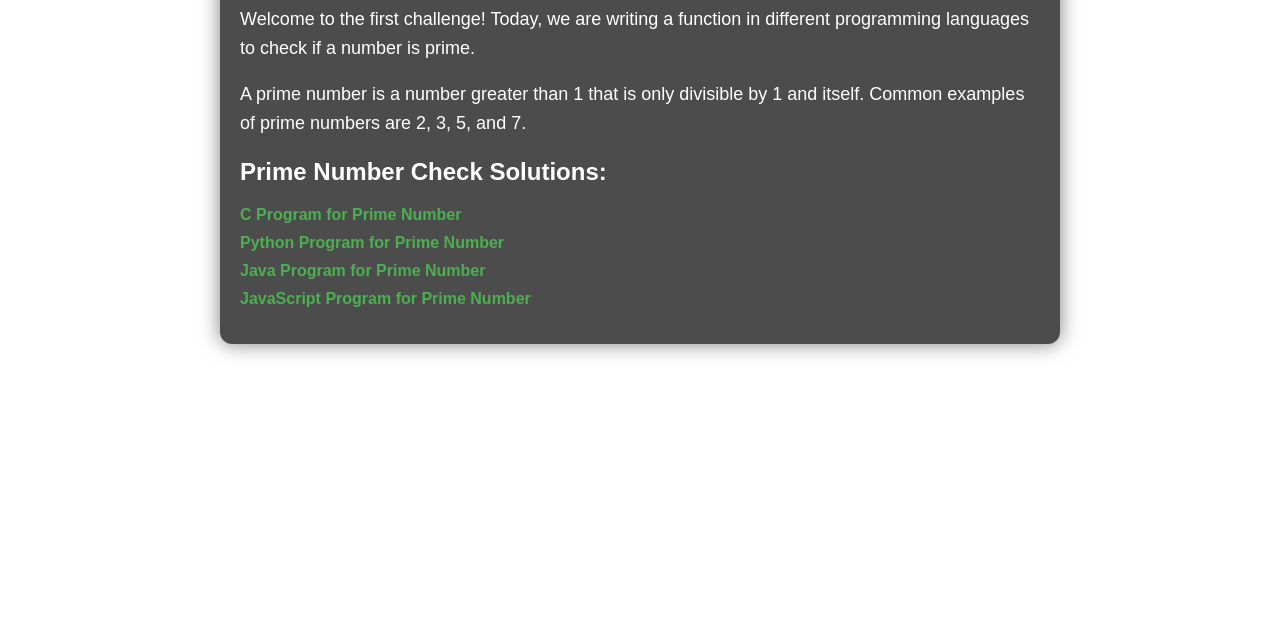
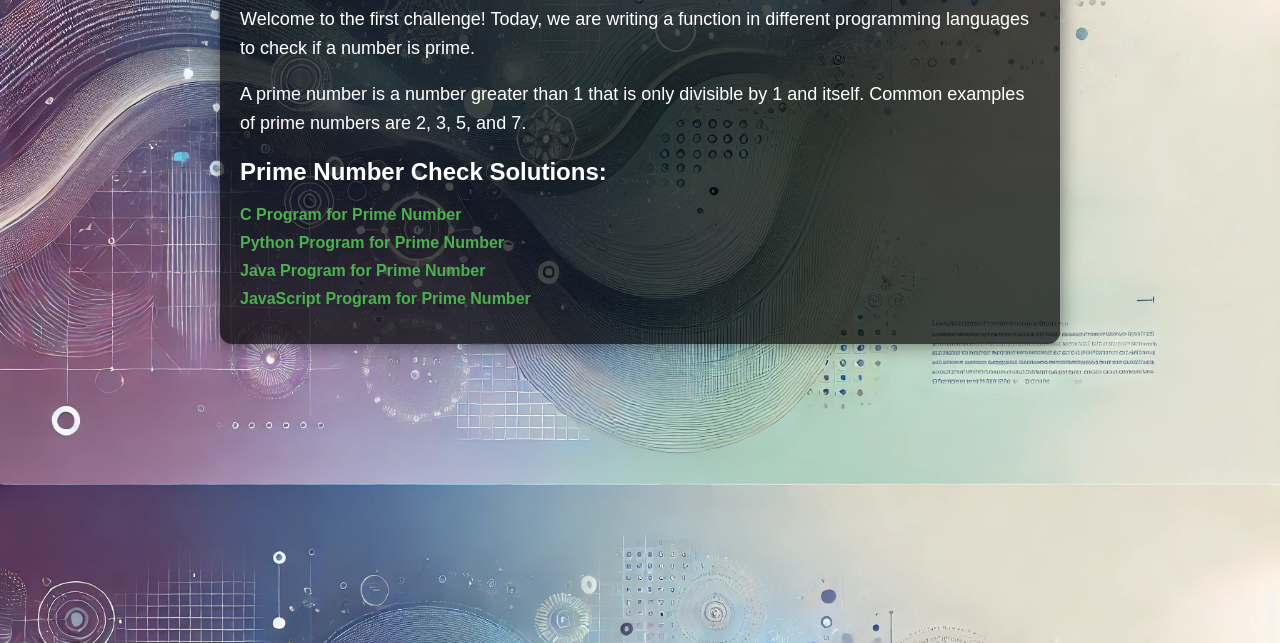
Before and after one commit to Surya-Singh-s/Day-1, a plain HTML site: page index.html in a window 1280 px wide. Shown: the part 157-800 px from the top of the page. Drawn offline with Linux system fonts and the light colour scheme.

Commit message:
Update index.html

```diff
--- a/index.html
+++ b/index.html
@@ -9,7 +9,7 @@
             font-family: 'Arial', sans-serif;
             margin: 0;
             padding: 0;
-            background-image: url('your-background-image.jpg'); /* Replace with your background image URL */
+            background-image: url('background.jpg'); /* Replace with your background image URL */
             background-size: cover;
             background-position: center;
             color: #fff;
```
